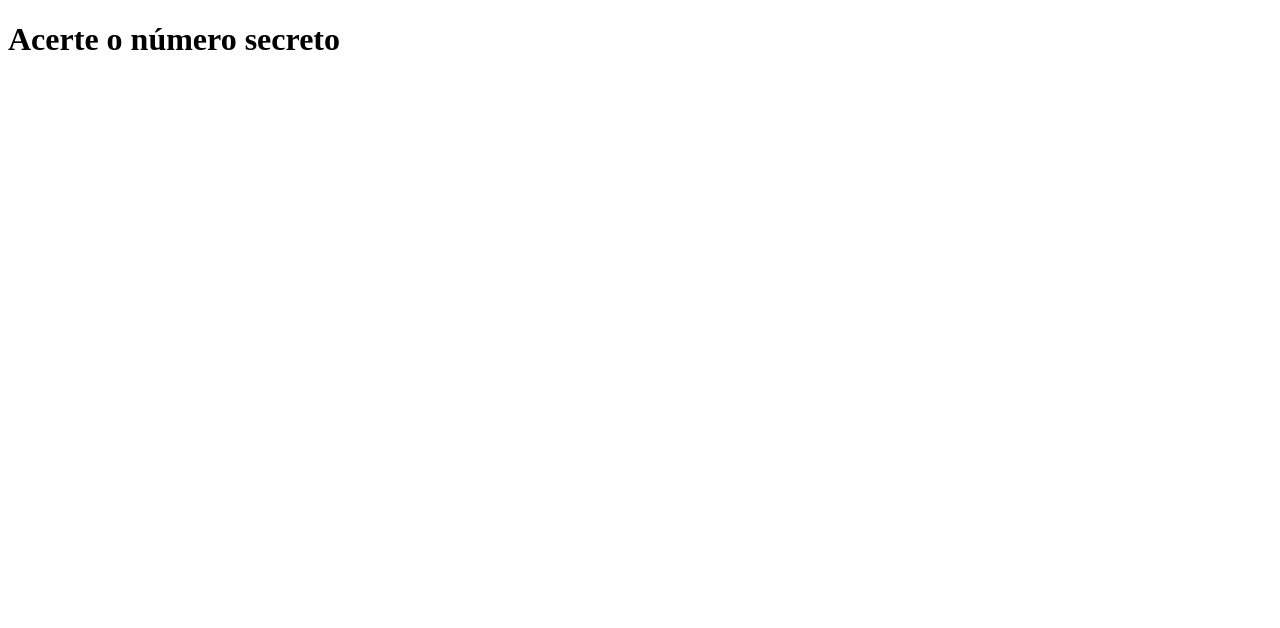
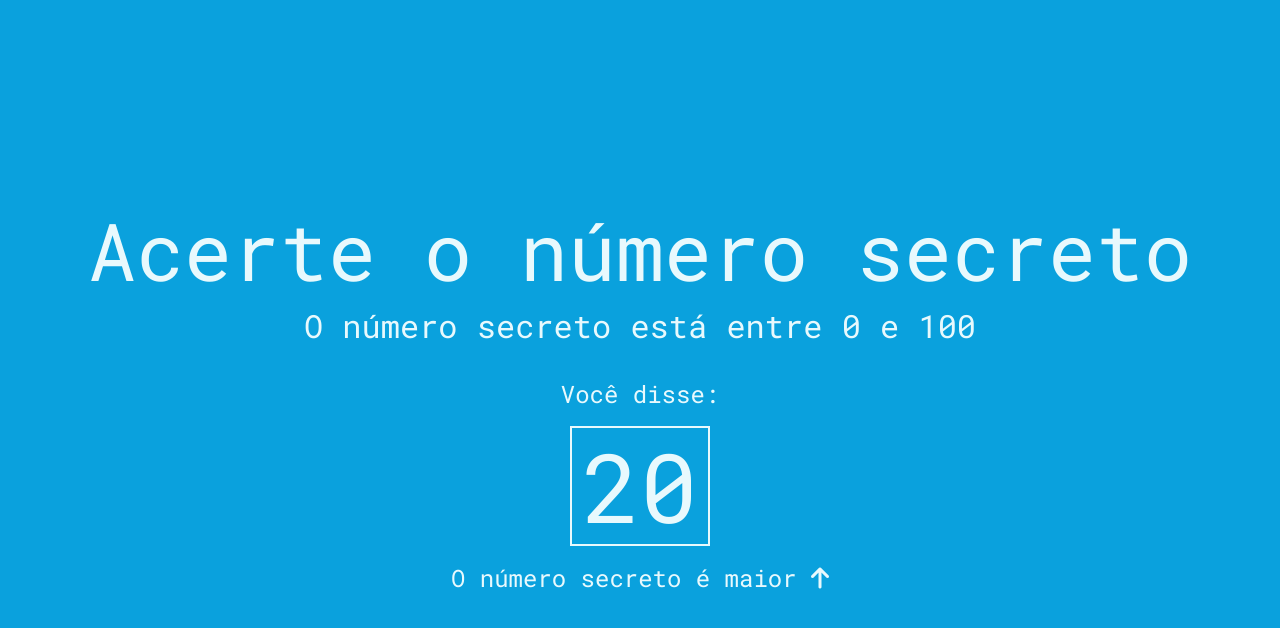
Before and after one commit to BregueNice/numero-secreto-por-voz, a plain HTML site: page index.html in a window 1280 px wide. Drawn offline with nearby package versions, Linux system fonts and the light colour scheme.

Commit message:
começando as alterações nos estilos

```diff
--- a/index.html
+++ b/index.html
@@ -4,12 +4,30 @@
 <head>
     <meta charset="UTF-8">
     <meta name="viewport" content="width=device-width, initial-scale=1.0">
+    <link rel="stylesheet" href="https://cdnjs.cloudflare.com/ajax/libs/meyer-reset/2.0/reset.min.css"
+        integrity="sha512-NmLkDIU1C/C88wi324HBc+S2kLhi08PN5GDeUVVVC/BVt/9Izdsc9SVeVfA1UZbY3sHUlDSyRXhCzHfr6hmPPw=="
+        crossorigin="anonymous" referrerpolicy="no-referrer" />
+    <link rel="stylesheet" href="https://cdnjs.cloudflare.com/ajax/libs/font-awesome/6.4.0/css/all.min.css"
+        integrity="sha512-iecdLmaskl7CVkqkXNQ/ZH/XLlvWZOJyj7Yy7tcenmpD1ypASozpmT/E0iPtmFIB46ZmdtAc9eNBvH0H/ZpiBw=="
+        crossorigin="anonymous" referrerpolicy="no-referrer" />
+    <link rel="stylesheet" href="./style.css">
     <title>Número Secreto</title>
 </head>
 
 <body>
     <h1>Acerte o número secreto</h1>
 
+    <h3>O número secreto está entre <span id="menor-valor">0</span> e <span id="maior-valor">100</span></h3>
+
+    <div id="chute" class="mensagem">
+        <div>Você disse: <br>
+            <span class="box">20</span>
+            <div>
+                O número secreto é maior <i class="fa-solid fa-arrow-up"></i>
+            </div>
+        </div>
+    </div>
+    <!-- <i class="fa-solid fa-arrow-down"></i> -->
 </body>
 
 </html>
--- /dev/null
+++ b/style.css
@@ -0,0 +1,41 @@
+@import url('https://fonts.googleapis.com/css2?family=Inter:wght@400;700;800&family=Roboto+Mono&display=swap');
+
+:root{
+    --font-family: 'Roboto Mono', monospace;
+    --primary-color: #E8F9FD;
+    --bg-color: #0AA1DD;
+}
+
+body{
+    background-color: var(--bg-color);
+    color: var(--primary-color);
+    min-height: 100vh;
+    display: flex;
+    flex-direction: column;
+    align-items: center;
+    justify-content: center;
+    text-align: center;
+    margin: 0;font-family: var(--font-family);
+}
+
+h1{
+    font-size: 5em;
+}
+
+h3{
+    font-size: 2em;
+    margin-top: 20px;
+}
+
+.mensagem{
+    font-size: 1.5em;
+    margin-top: 40px;
+}
+
+.box{
+    border: 2px solid var(--primary-color);
+    display: inline-block;
+    font-size: 4em;
+    padding: 10px;
+    margin: 20px;
+}
```
Also changed, not shown: index.css (deleted).
